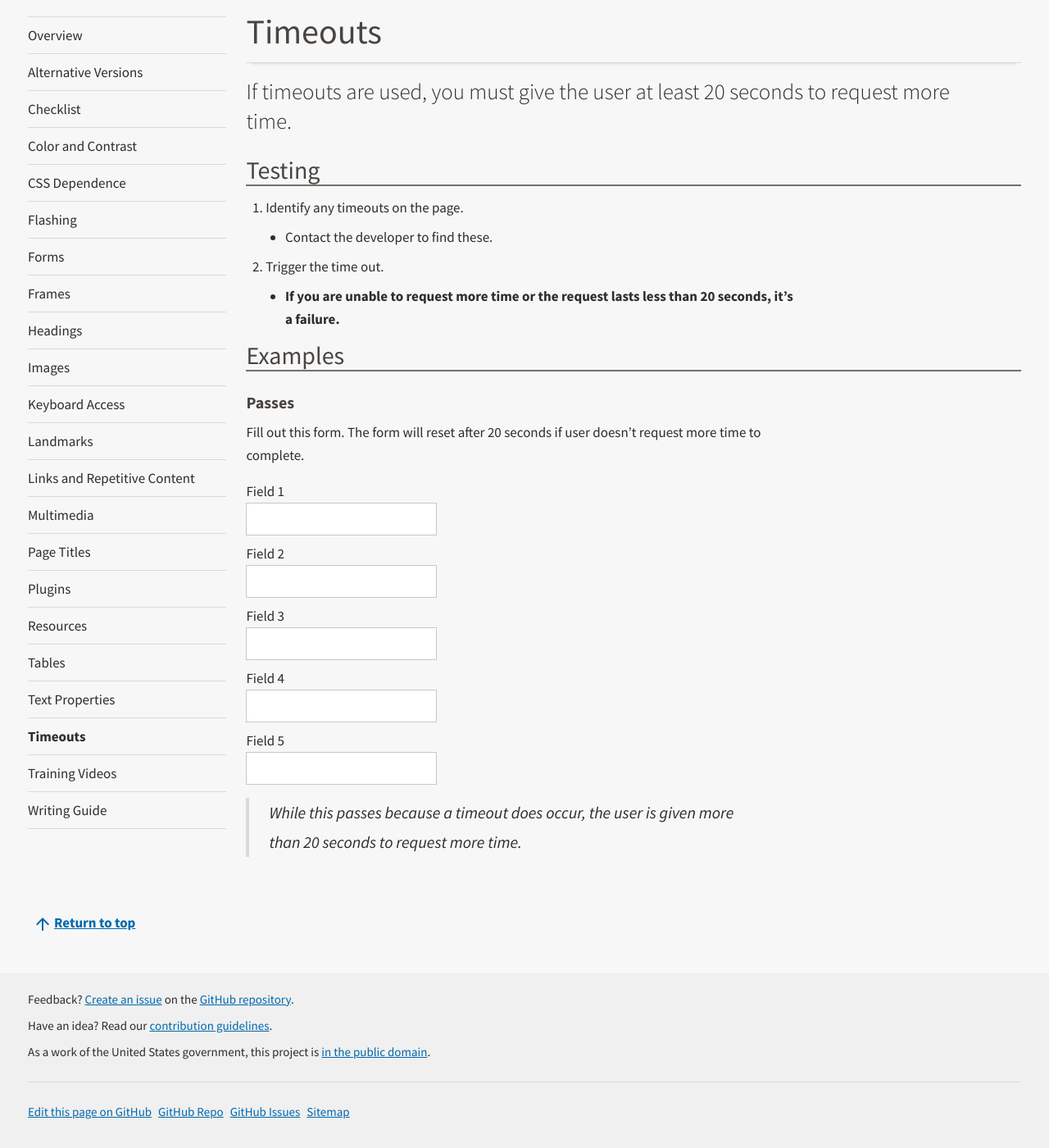
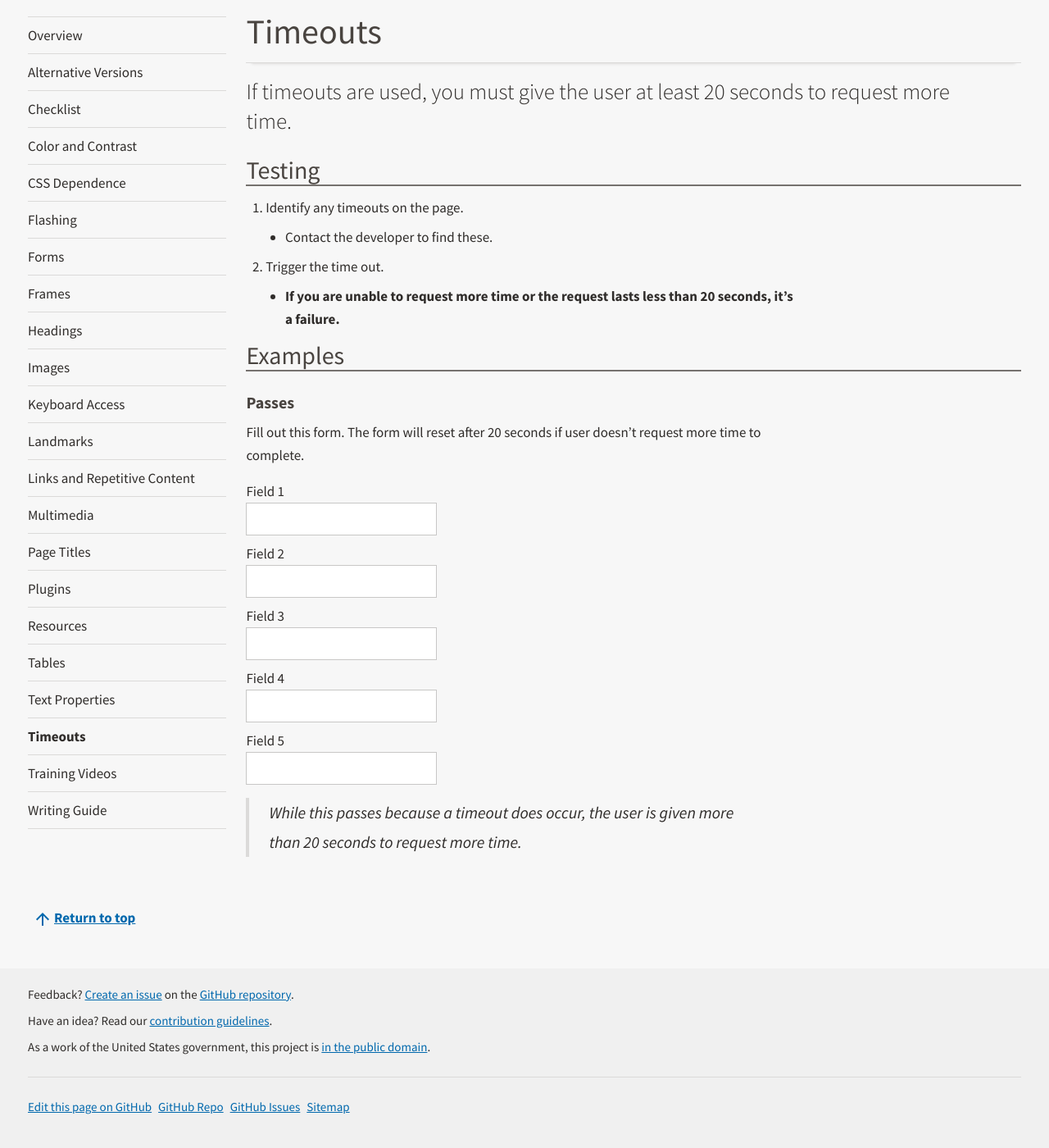
Before and after one commit to USDA-FSA/fsa-design-system, a Jekyll site: the page built from guides/accessibility/timeouts.md, in a window 1280 px wide and 1400 px high, scrolled down 309 px. Shown: the whole window at 82% size. Built offline with Jekyll 4.4.1, drawn with Linux system fonts in a browser that asks for light colours.

Commit message:
Margin em => token [amends #470]

```diff
--- a/_sass/core/_ds.layout.scss
+++ b/_sass/core/_ds.layout.scss
@@ -61,12 +61,12 @@
 
     @include breakpoint(L) {
       @include font-size(4);
-      margin-bottom: 1.5em;
+      margin-bottom: $size-medium;
     }
 
     + blockquote {
       @include breakpoint(L) {
-        margin-top: -1em;
+        margin-top: -$size-default;
       }
     }
 
```
Also changed, not shown: css/fsa-design-system.css, css/fsa-design-system.min.css, 2 other files.
